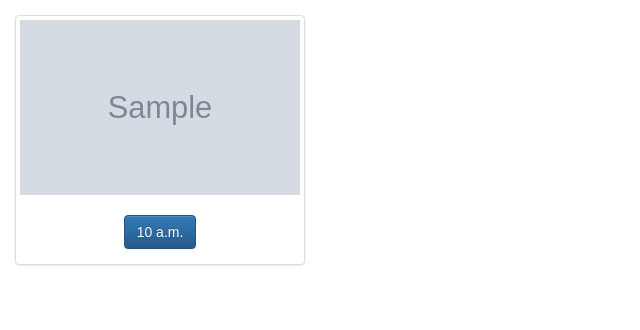
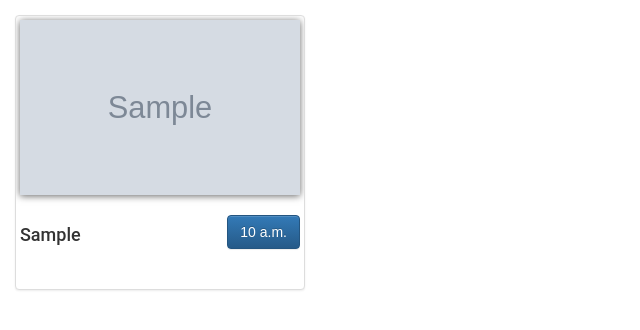
Before and after one commit to deadlyhallows/temple, a Django app: page /selectedTemple/1 in a window 1280 px wide. Shown: the part 82-412 px from the top of the page, without its empty margins (0-640 px from the left). Run offline with Django 3.2, Linux system fonts and the light colour scheme; tables that the repository leaves empty hold one stand-in row (values such as "Sample post"); grey boxes marked "Sample" are stand-in pictures; parts of the project's set-up code (start-up, migrations or seed data) failed here and were passed over; some libraries are stand-ins or nearby versions.

Commit message:
New Design and social sharing option

```diff
--- a/darshan/forms.py
+++ b/darshan/forms.py
@@ -86,7 +86,7 @@ class TempleAddForm(forms.ModelForm):
     Contacts = forms.CharField(max_length=200,required=True)
     Phone_Number = forms.CharField(max_length=200,required=True)
     Temple_Purohit = forms.CharField(max_length=200,required=True)
-    Address = forms.CharField(widget=PagedownWidget(show_preview=False),required=True)
+    Address = forms.CharField(widget=PagedownWidget(),required=True)
     Religion = forms.CharField(max_length=200,required=False)
     Management= forms.CharField(widget=PagedownWidget(),required=False)
     Related_Faith= forms.CharField(widget=PagedownWidget(),required=False)
--- a/darshan/models.py
+++ b/darshan/models.py
@@ -70,9 +70,6 @@ class Temples(models.Model):
         ordering = [
             'temple2'
         ]
-
-
-
 
 class Picture(DirtyFieldsMixin, models.Model):
     Temple = models.ForeignKey(Temples, on_delete=models.CASCADE)
--- a/darshan/static/css/darshan.css
+++ b/darshan/static/css/darshan.css
@@ -298,7 +298,6 @@ input#abc {
 
 #detail th {
     border: 1px solid #dddddd;
-
     padding: 8px;
     font-family: 'Carter One', cursive;
     color: black;
@@ -371,7 +370,7 @@ input#abc {
 
 .thumbnail{
     width : 100% !important;
-    height: 250px;
+    height: 275px;
     overflow: auto;
 }
 
--- a/darshan/templates/darshan/selectedTemple.html
+++ b/darshan/templates/darshan/selectedTemple.html
@@ -1,6 +1,35 @@
 {% extends 'darshan/otherBase.html' %}
 {% load staticfiles %}
 {% load temple_extra %}
+{% block head_extra %}
+    <link rel="stylesheet" type="text/css" media="screen"
+          href="http://cdnjs.cloudflare.com/ajax/libs/fancybox/1.3.4/jquery.fancybox-1.3.4.css"/>
+    <style type="text/css">
+        a.fancybox img {
+            border: none;
+            box-shadow: 0 1px 7px rgba(0, 0, 0, 0.6);
+            -o-transform: scale(1, 1);
+            -ms-transform: scale(1, 1);
+            -moz-transform: scale(1, 1);
+            -webkit-transform: scale(1, 1);
+            transform: scale(1, 1);
+            -o-transition: all 0.2s ease-in-out;
+            -ms-transition: all 0.2s ease-in-out;
+            -moz-transition: all 0.2s ease-in-out;
+            -webkit-transition: all 0.2s ease-in-out;
+            transition: all 0.2s ease-in-out;
+        }
+        a.fancybox:hover img {
+            position: relative;
+            z-index: 999;
+            -o-transform: scale(1.03, 1.03);
+            -ms-transform: scale(1.03, 1.03);
+            -moz-transform: scale(1.03, 1.03);
+            -webkit-transform: scale(1.03, 1.03);
+            transform: scale(1.03, 1.03);
+        }
+    </style>
+{% endblock %}
 {% block content %}
     <div class="container-fluid" style="margin-top: 15px">
         <div class="row">
@@ -8,18 +37,48 @@
                 <div class="col-sm-3" style="text-align:center;">
                     <div class='thumbnail'>
                         {% if pic.image.url %}
-                            <img class="image-container img-responsive roundedCorner" src="{{ pic.image.url }}"
+                            <img class="fancybox image-container img-responsive roundedCorner" src="{{ pic.image.url }}"
                                  style="min-width: 150px">
                             <br>
-                            <a href="{% url 'darshan:detail' temp1=temple %}">
-                                <button class="btn btn-primary">
-                                    {{ pic.Time }}
-                                </button>
-                            </a>
+                            <span>
+                                <h4 style="display: inline; float:left;">{{ pic.Ritual }}</h4>
+                                <p style="display: inline; float: right">
+                                    <a href="{% url 'darshan:detail' temp1=temple %}">
+                                        <button class="btn btn-primary">
+                                            {{ pic.Time }}
+                                        </button>
+                                    </a>
+                                </p>
+                            </span>
+
                         {% endif %}
                     </div>
                 </div>
             {% endfor %}
         </div>
     </div>
+    <script type="text/javascript" src="http://code.jquery.com/jquery-1.11.0.min.js"></script>
+    <script type="text/javascript" src="http://code.jquery.com/jquery-migrate-1.2.1.min.js"></script>
+    <script type="text/javascript"
+            src="http://cdnjs.cloudflare.com/ajax/libs/fancybox/1.3.4/jquery.fancybox-1.3.4.pack.min.js"></script>
+    <script type="text/javascript">
+        $(function ($) {
+            var addToAll = false;
+            var gallery = true;
+            var titlePosition = 'inside';
+            $(addToAll ? 'img' : 'img.fancybox').each(function () {
+                var $this = $(this);
+                var title = $this.attr('title');
+                var src = $this.attr('data-big') || $this.attr('src');
+                var a = $('<a href="#" class="fancybox"></a>').attr('href', src).attr('title', title);
+                $this.wrap(a);
+            });
+            if (gallery)
+                $('a.fancybox').attr('rel', 'fancyboxgallery');
+            $('a.fancybox').fancybox({
+                titlePosition: titlePosition
+            });
+        });
+        $.noConflict();
+    </script>
 {% endblock content %}
```
Also changed, not shown: darshan/templates/darshan/detail.html (+13 -11 lines), darshan/templates/darshan/temple_add.html (+2 -12 lines).
